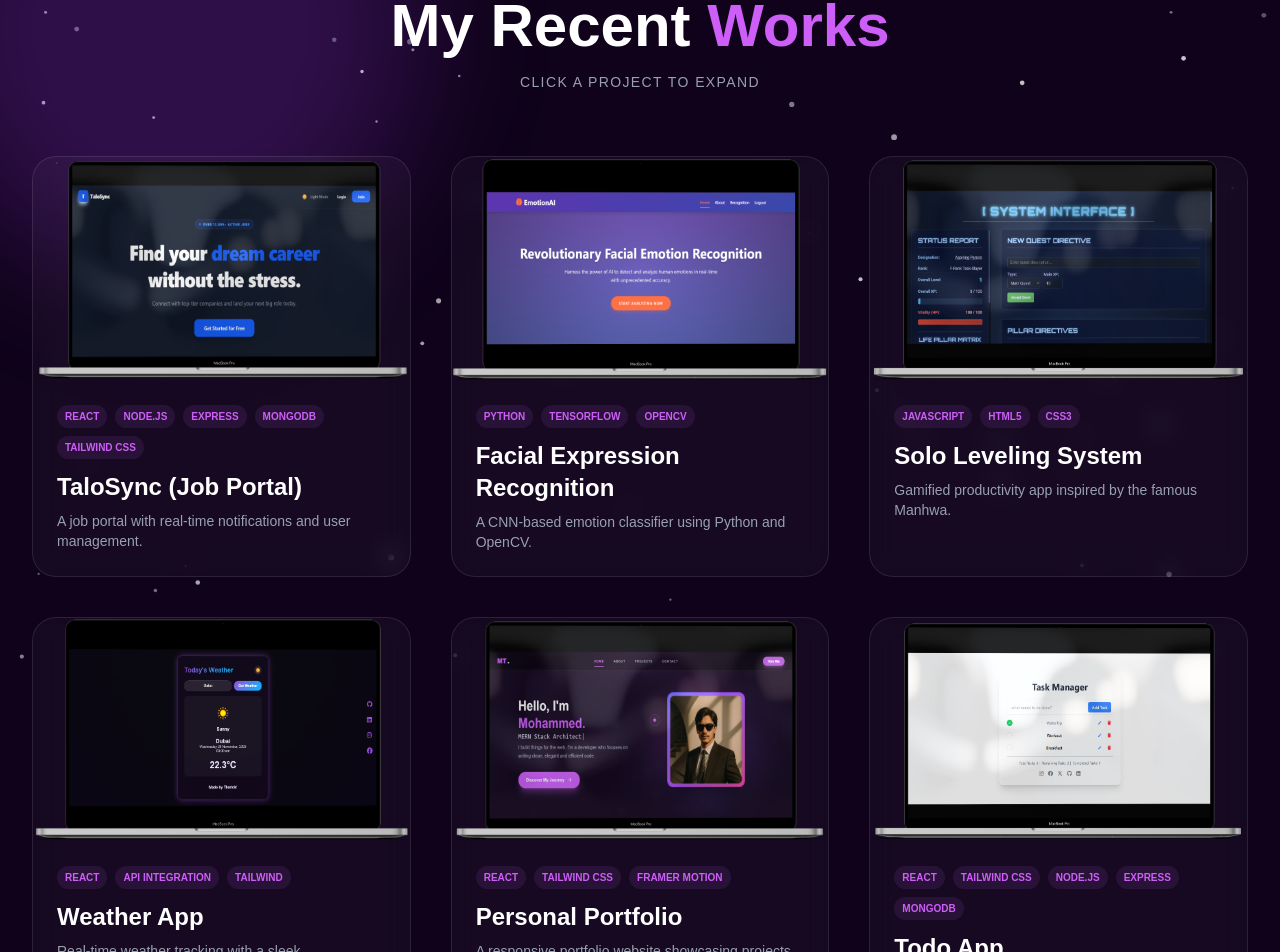
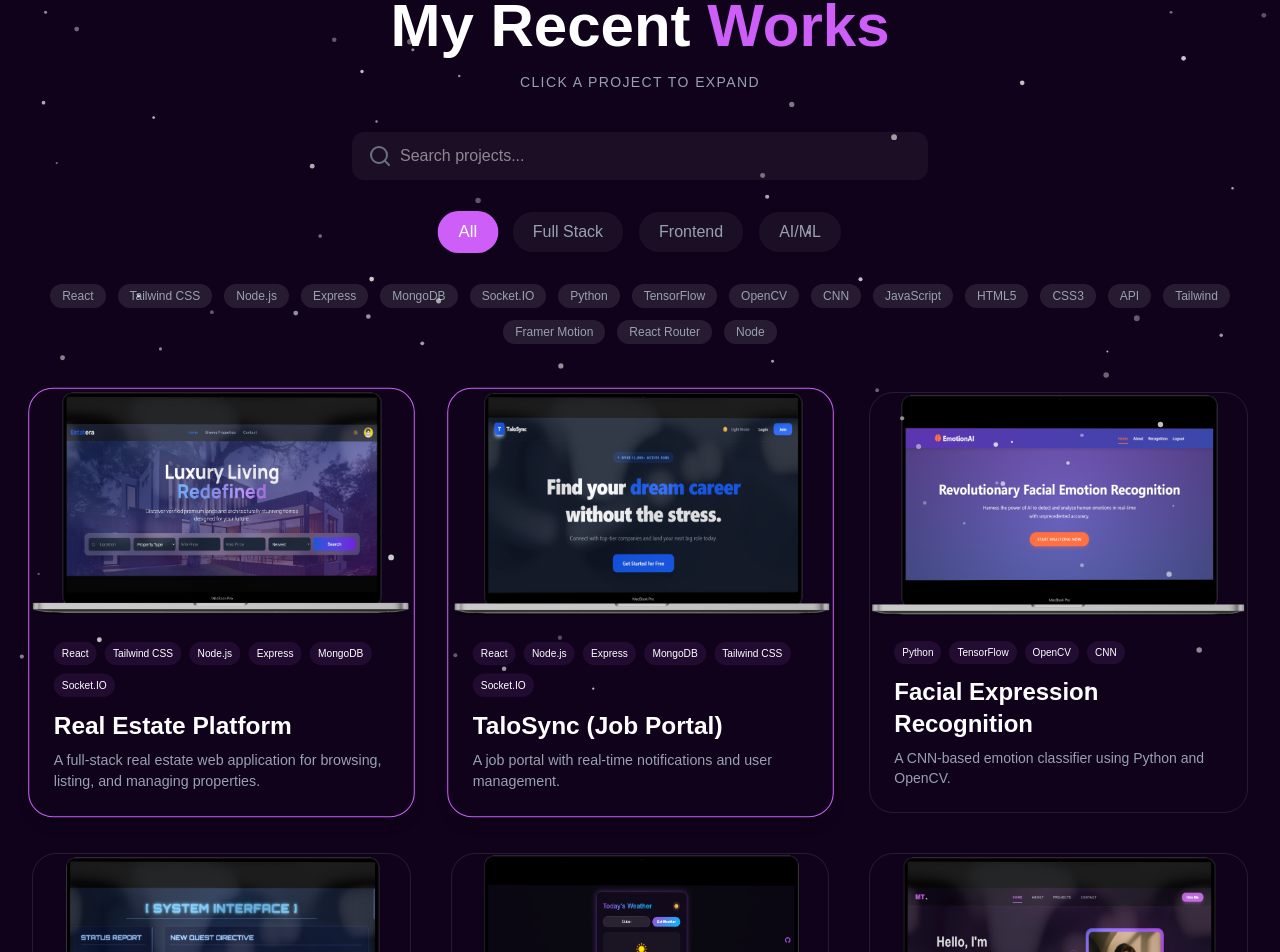
Before and after one commit to MohammedTharick25/Personal-Portfolio-React, a React (Vite) app: page /projects in a window 1280 px wide. Shown: the part 100-1052 px from the top of the page. Built offline with nearby package versions, Linux system fonts and the light colour scheme.

Commit message:
Enhanced Projects Page

```diff
--- a/src/pages/Projects.jsx
+++ b/src/pages/Projects.jsx
@@ -1,6 +1,6 @@
 import React, { useState } from "react";
 import { motion, AnimatePresence } from "framer-motion";
-import { Github, ExternalLink, X, ArrowRight } from "lucide-react";
+import { Github, ExternalLink, X, ArrowRight, Search } from "lucide-react";
 import { Link } from "react-router-dom";
 
 import ParticlesBackground from "../components/ParticlesBackground";
@@ -10,29 +10,61 @@ import ParticlesBackground from "../components/ParticlesBackground";
 const projects = [
   {
     id: 1,
+    title: "Real Estate Platform",
+    category: "Full Stack",
+    featured: true,
+    shortDesc:
+      "A full-stack real estate web application for browsing, listing, and managing properties.",
+    longDesc:
+      "A modern full-stack real estate platform built using the MERN stack...",
+    img: "/project-imgs/estatera-home-pic.png",
+    tags: [
+      "React",
+      "Tailwind CSS",
+      "Node.js",
+      "Express",
+      "MongoDB",
+      "Socket.IO",
+    ],
+    git: "https://github.com/MohammedTharick25/Real-Estate",
+    demo: "https://estatera.onrender.com/",
+  },
+  {
+    id: 2,
     title: "TaloSync (Job Portal)",
+    category: "Full Stack",
+    featured: true,
     shortDesc: "A job portal with real-time notifications and user management.",
     longDesc:
       "TaloSync is a full-stack job portal built with the MERN stack (MongoDB, Express, React, Node.js). It enables secure user authentication, job listing and search, and role-based features for job seekers and recruiters. Users can browse and apply for jobs, while recruiters can post and manage listings.",
     img: "/project-imgs/TaloSync.png",
-    tags: ["React", "Node.js", "Express", "MongoDB", "Tailwind CSS"],
+    tags: [
+      "React",
+      "Node.js",
+      "Express",
+      "MongoDB",
+      "Tailwind CSS",
+      "Socket.IO",
+    ],
     git: "https://github.com/MohammedTharick25/MERN-Stack-TaloSync-JobPortal-",
     demo: "https://talosync.onrender.com/",
   },
   {
-    id: 2,
+    id: 3,
     title: "Facial Expression Recognition",
+    category: "AI/ML",
     shortDesc: "A CNN-based emotion classifier using Python and OpenCV.",
     longDesc:
       "This project implements a Deep Learning model using Convolutional Neural Networks (CNN) to detect human faces and classify emotions into seven categories: Angry, Disgust, Fear, Happy, Sad, Surprise, and Neutral. It features a real-time webcam interface and high accuracy on the FER2013 dataset.",
     img: "/project-imgs/FER-img.png",
-    tags: ["Python", "TensorFlow", "OpenCV"],
+    tags: ["Python", "TensorFlow", "OpenCV", "CNN"],
     git: "https://github.com/MohammedTharick25/FER-Main-1",
     demo: "#",
   },
   {
-    id: 3,
+    id: 4,
     title: "Solo Leveling System",
+    category: "Frontend",
     shortDesc: "Gamified productivity app inspired by the famous Manhwa.",
     longDesc:
       "A complete life-gamification system. Users can set real-life 'Quests', gain XP, and level up their stats in Strength (Fitness), Intelligence (Learning), and Agility (Productivity). It uses LocalStorage for data persistence and features a stunning anime-inspired UI.",
@@ -42,128 +74,185 @@ const projects = [
     demo: "https://solo-leveling-system.netlify.app/",
   },
   {
-    id: 4,
+    id: 5,
     title: "Weather App",
+    category: "Frontend",
     shortDesc: "Real-time weather tracking with a sleek glassmorphism UI.",
     longDesc:
       "A high-performance weather dashboard that fetches data from OpenWeather API. It provides detailed forecasts, humidity levels, and wind speeds, all wrapped in a dynamic interface that changes background based on weather conditions.",
     img: "/project-imgs/weather-app-img.png",
-    tags: ["React", "API Integration", "Tailwind"],
+    tags: ["React", "API", "Tailwind", "Framer Motion"],
     git: "https://github.com/MohammedTharick25/Weather-App",
     demo: "https://weather-app-cloudapi.netlify.app/",
   },
   {
-    id: 5,
+    id: 6,
     title: "Personal Portfolio",
+    category: "Frontend",
     shortDesc: "A responsive portfolio website showcasing projects and skills.",
     longDesc:
       "A modern, responsive portfolio website built with React and Tailwind CSS. It features a sleek design with smooth animations, dark/light mode toggle, and a contact form. The site is fully optimized for performance and accessibility.",
     img: "/project-imgs/React portfolio.png",
-    tags: ["React", "Tailwind CSS", "Framer Motion"],
-
+    tags: ["React", "Tailwind", "Framer Motion", "React Router"],
     git: "https://github.com/MohammedTharick25/Personal-Portfolio-React",
-    demo: "https://mt-personal-portfolio-react.netlify.app/",
+    demo: "https://mt-personal-portfolio.netlify.app/",
   },
   {
-    id: 6,
+    id: 7,
     title: "Todo App",
+    category: "Full Stack",
     shortDesc:
       "A responsive and feature-rich todo application built with React and Tailwind CSS.",
     longDesc:
       "A modern, responsive todo application built with React and Tailwind CSS. It features a sleek design with smooth animations, dark/light mode toggle, and a clean UI. The app supports task creation, editing, deletion, and filtering.",
     img: "/project-imgs/mern todo app.png",
-    tags: ["React", "Tailwind CSS", "Node.js", "Express", "MongoDB"],
-
+    tags: ["React", "Node", "MongoDB", "Express", "Tailwind"],
     git: "https://github.com/MohammedTharick25/MERN-Todo-App",
     demo: "https://mern-todo-app-n2cs.onrender.com/",
   },
 ];
 
-/* ================= PROJECTS ================= */
+/* ================= COMPONENT ================= */
+
+const categories = ["All", "Full Stack", "Frontend", "AI/ML"];
 
 const Projects = () => {
   const [selectedProject, setSelectedProject] = useState(null);
+  const [activeCategory, setActiveCategory] = useState("All");
+  const [search, setSearch] = useState("");
+  const [activeTag, setActiveTag] = useState(null);
+
+  /* ================= FILTER LOGIC ================= */
+
+  const filteredProjects = projects.filter((p) => {
+    const matchCategory =
+      activeCategory === "All" || p.category === activeCategory;
+
+    const matchSearch = p.title.toLowerCase().includes(search.toLowerCase());
+
+    const matchTag = activeTag ? p.tags.includes(activeTag) : true;
+
+    return matchCategory && matchSearch && matchTag;
+  });
 
   return (
     <div className="pt-24 px-8 pb-20 min-h-screen relative overflow-hidden">
-      {/* Particles */}
       <ParticlesBackground />
 
-      {/* Ambient Glow */}
-      <motion.div
-        className="absolute -top-40 -left-40 w-[500px] h-[500px] bg-purple-500/20 rounded-full blur-3xl"
-        animate={{ x: [80, 80, 80], y: [40, 40, 40] }}
-        transition={{ duration: 20, repeat: Infinity }}
-      />
-
-      {/* Header */}
-      <div className="text-center mb-16 relative z-10">
-        <motion.h1
-          initial={{ y: -20, opacity: 0 }}
-          animate={{ y: 0, opacity: 1 }}
-          className="text-6xl font-extrabold mb-4"
-        >
+      {/* HEADER */}
+      <div className="text-center mb-10 z-10 relative">
+        <h1 className="text-6xl font-extrabold mb-4">
           My Recent <span className="text-brand">Works</span>
-        </motion.h1>
-
+        </h1>
         <p className="text-gray-400 tracking-widest uppercase text-sm">
           Click a project to expand
         </p>
       </div>
 
-      {/* Projects Grid */}
-      <div className="grid md:grid-cols-2 lg:grid-cols-3 gap-10 max-w-7xl mx-auto relative z-10">
-        {projects.map((project) => (
+      {/* SEARCH */}
+      <div className="max-w-xl mx-auto mb-8 relative">
+        <Search className="absolute left-4 top-3 text-gray-500" />
+        <input
+          type="text"
+          placeholder="Search projects..."
+          value={search}
+          onChange={(e) => setSearch(e.target.value)}
+          className="w-full pl-12 pr-4 py-3 bg-white/5 rounded-xl outline-none text-white"
+        />
+      </div>
+
+      {/* CATEGORY FILTER */}
+      <div className="flex justify-center gap-4 mb-8 flex-wrap">
+        {categories.map((cat) => (
+          <button
+            key={cat}
+            onClick={() => setActiveCategory(cat)}
+            className={`px-5 py-2 rounded-full ${
+              activeCategory === cat
+                ? "bg-brand text-white scale-105"
+                : "bg-white/5 text-gray-400"
+            }`}
+          >
+            {cat}
+          </button>
+        ))}
+      </div>
+
+      {/* TAG FILTER */}
+      <div className="flex justify-center gap-3 mb-12 flex-wrap">
+        {[...new Set(projects.flatMap((p) => p.tags))].map((tag) => (
+          <button
+            key={tag}
+            onClick={() => setActiveTag(tag === activeTag ? null : tag)}
+            className={`px-3 py-1 text-xs rounded-full ${
+              activeTag === tag
+                ? "bg-brand text-white"
+                : "bg-white/10 text-gray-400"
+            }`}
+          >
+            {tag}
+          </button>
+        ))}
+      </div>
+
+      {/* PROJECT GRID */}
       <motion.div
+        layout
+        className="grid md:grid-cols-2 lg:grid-cols-3 gap-10 max-w-7xl mx-auto"
+      >
+        <AnimatePresence>
+          {filteredProjects.length > 0 ? (
+            filteredProjects.map((project) => (
+              <motion.div
+                layout
                 key={project.id}
-            layoutId={`card-${project.id}`}
+                whileHover={{ y: -10 }}
                 onClick={() => setSelectedProject(project)}
-            whileHover={{ y: -10 }}
-            className="
-              glass
-              rounded-3xl
-              overflow-hidden
-              cursor-pointer
-              group
-              border border-white/5
-              hover:border-brand/50
-              transition
-            "
+                className={`
+                  rounded-3xl overflow-hidden cursor-pointer group
+                  border transition
+                  ${
+                    project.featured
+                      ? "border-brand shadow-lg scale-[1.02]"
+                      : "border-white/10"
+                  }
+                `}
               >
-            <motion.img
-              layoutId={`img-${project.id}`}
+                <img
                   src={project.img}
                   alt={project.title}
                   className="w-full h-56 object-cover"
                 />
 
                 <div className="p-6">
-              {/* Tags */}
                   <div className="flex gap-2 mb-3 flex-wrap">
                     {project.tags.map((tag) => (
                       <span
                         key={tag}
-                    className="text-[10px] bg-brand/10 text-brand px-2 py-1 rounded-full uppercase font-bold"
+                        onClick={(e) => {
+                          e.stopPropagation();
+                          setActiveTag(tag);
+                        }}
+                        className="text-[10px] bg-brand/10 px-2 py-1 rounded-full cursor-pointer"
                       >
                         {tag}
                       </span>
                     ))}
                   </div>
 
-              <motion.h3
-                layoutId={`title-${project.id}`}
-                className="text-2xl font-bold mb-2"
-              >
-                {project.title}
-              </motion.h3>
+                  <h3 className="text-2xl font-bold mb-2">{project.title}</h3>
 
-              <p className="text-gray-400 text-sm line-clamp-2">
-                {project.shortDesc}
-              </p>
+                  <p className="text-gray-400 text-sm">{project.shortDesc}</p>
                 </div>
               </motion.div>
-        ))}
-      </div>
+            ))
+          ) : (
+            <p className="text-center col-span-full text-gray-500">
+              No projects found 😢
+            </p>
+          )}
+        </AnimatePresence>
+      </motion.div>
 
       {/* ================= MODAL ================= */}
 
@@ -333,29 +422,13 @@ const Projects = () => {
         )}
       </AnimatePresence>
 
-      {/* Footer CTA */}
-      <div className="mt-32 text-center relative z-10">
-        <p className="text-gray-500 mb-4 tracking-widest uppercase text-xs">
-          Have an idea in mind?
-        </p>
-
+      {/* CTA */}
+      <div className="mt-32 text-center">
         <Link
           to="/contact"
-          className="
-            inline-flex
-            items-center
-            gap-2
-            text-brand
-            text-3xl
-            font-bold
-            hover:gap-6
-            transition-all
-            duration-300
-            group
-          "
+          className="text-brand text-3xl font-bold flex items-center justify-center gap-2"
         >
-          Let's Get In Touch
-          <ArrowRight className="group-hover:translate-x-2 transition-transform" />
+          Let's Get In Touch <ArrowRight />
         </Link>
       </div>
     </div>
```
Also changed, not shown: public/project-imgs/estatera-home-pic.png (added). Lines whose indentation alone changed are shown as unchanged.
